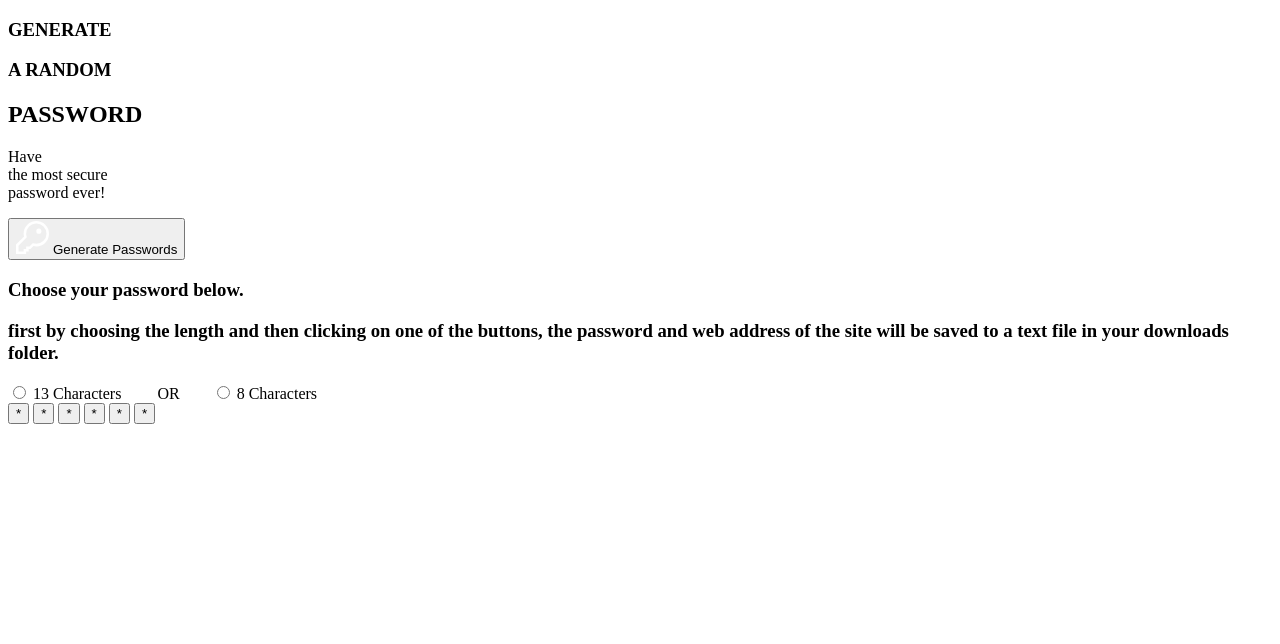
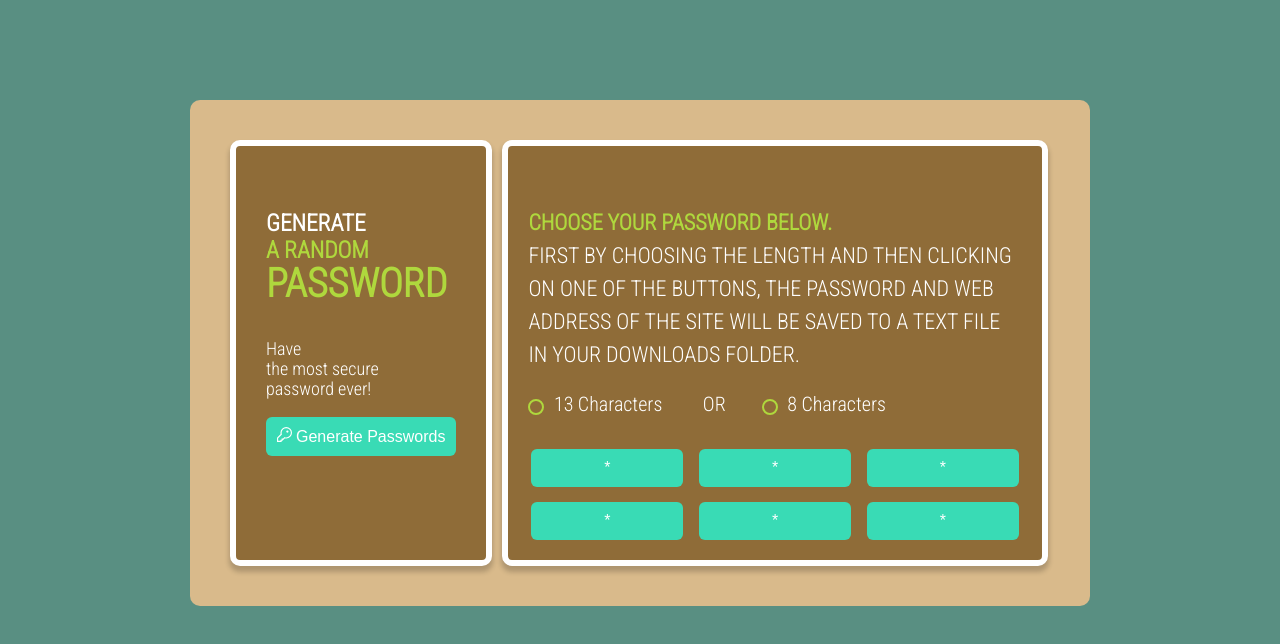
Before and after one commit to ar78studio/PasswordGen, a plain HTML site: page index.html in a window 1280 px wide. Drawn offline with nearby package versions, Linux system fonts and the light colour scheme.

Commit message:
Update index.html

```diff
--- a/index.html
+++ b/index.html
@@ -5,7 +5,7 @@
     <meta http-equiv="X-UA-Compatible" content="IE=edge" />
     <meta name="viewport" content="width=device-width, initial-scale=1.0" />
     <meta name="author" content="AR78 Studio - Artem: of the family Repin-Muhin">
-   <link rel="stylesheet" type=“text/css” href="password.css" />
+   <link rel="stylesheet" href="password.css" />
     <title>Random Password Generator</title>
   </head>
   <body>
```
